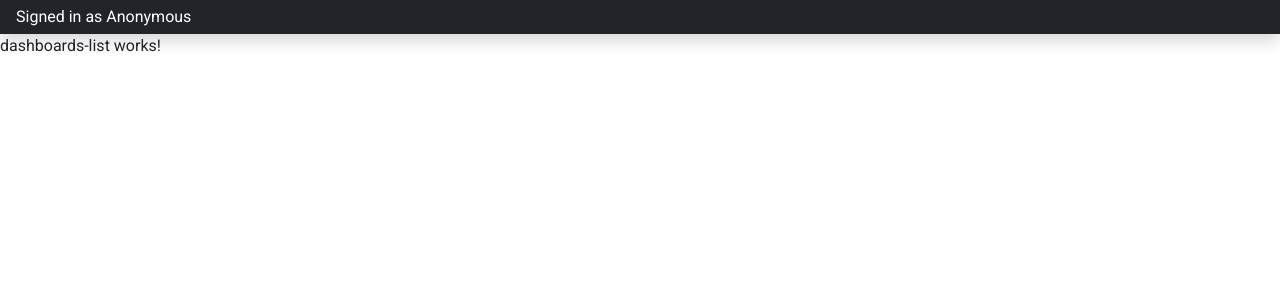
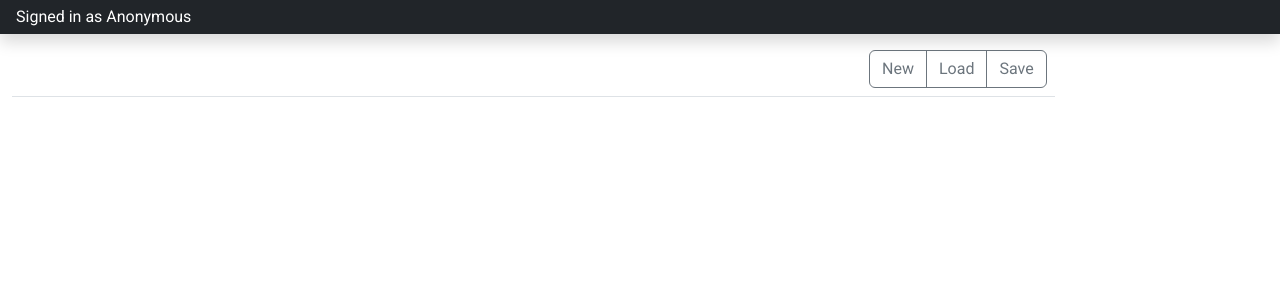
Before and after one commit to sergiunagy/findashboard, an Angular app in the folder frontend/app/findash-angular-app/: page /dashboards in a window 1280 px wide. Shown: the top 300 px of the page. Built offline with nearby package versions, Linux system fonts and the light colour scheme.

Commit message:
FIN-9: Add empty DasboardsList

```diff
--- a/frontend/app/findash-angular-app/src/app/dashboards-list/dashboards-list.component.html
+++ b/frontend/app/findash-angular-app/src/app/dashboards-list/dashboards-list.component.html
@@ -1,2 +1,16 @@
-<p>dashboards-list works!</p>
-<p *ngIf="(auth.isAuthenticated$ | async)"> Is authenticated </p>
+<div class="container-fluid">
+    <div class="row">
+        <main class="col-sm-10">
+            <div class="d-flex justify-content-between flex-wrap flex-sm-nowrap align-items-center pt-3 pb-2 mb-3 border-bottom">
+                <h1 class="h2">{{""}}</h1>
+                <div class="btn-toolbar mb-2 mb-md-0">
+                    <div class="btn-group btn-group-md me-2">
+                        <button type="button" class="btn btn-md btn-outline-secondary">New</button>
+                        <button type="button" class="btn btn-md btn-outline-secondary">Load</button>
+                        <button type="button" class="btn btn-md btn-outline-secondary">Save</button>
+                    </div>
+                </div>
+            </div>
+        </main>
+    </div>
+</div>
```
